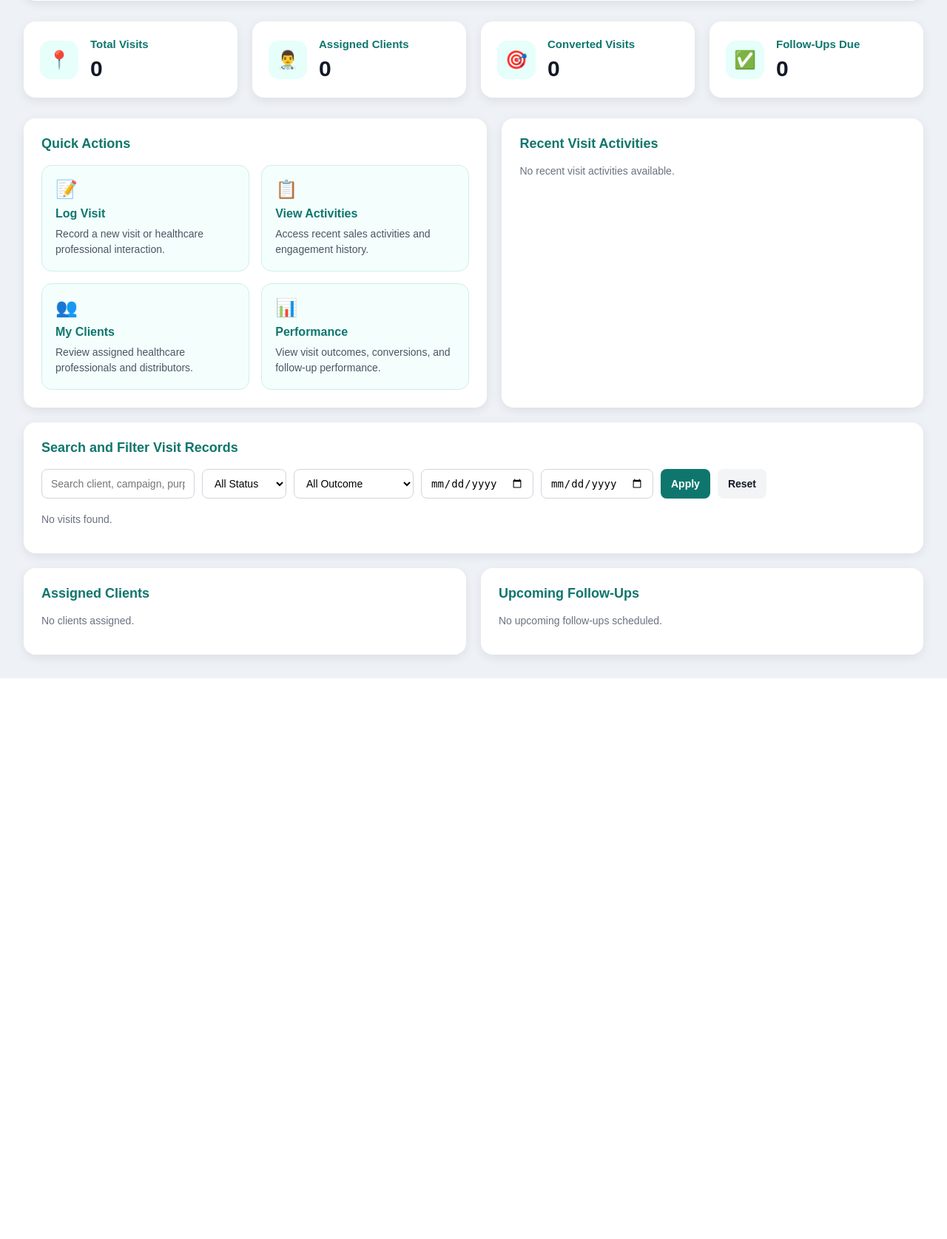
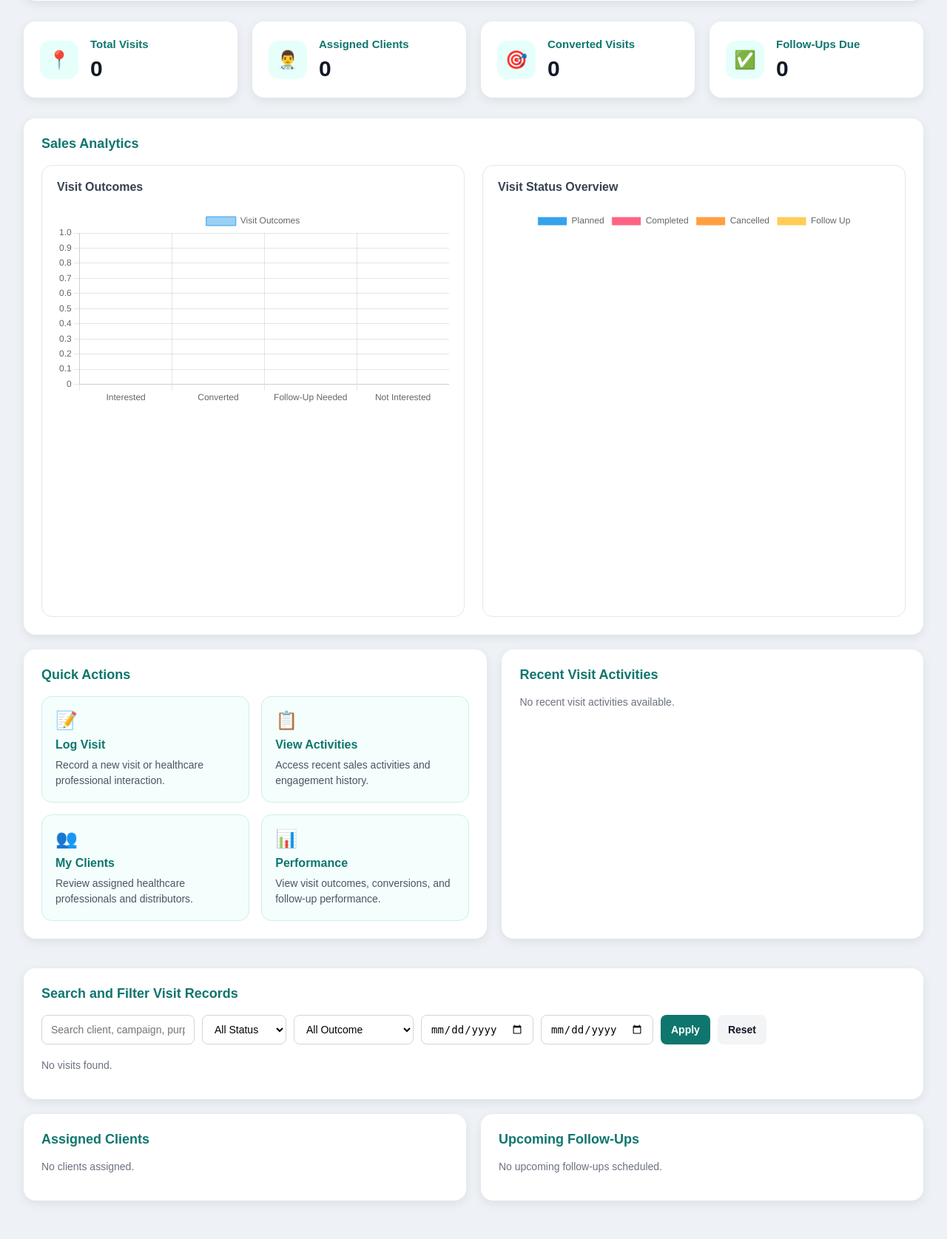
Before and after one commit to itstinaa/pharmaceutical-crm, a Django app: page /dashboard/sales/ in a window 1280 px wide. Shown: the part 268-1943 px from the top of the page at 74% size. Before the commit the page ends 1185 px from the top, so only its background shows below. Run offline with Django 5.2, Linux system fonts and the light colour scheme; a user stored in the database is signed in; data comes from the database, SQL or seed files in the repository.

Commit message:
Update dashboard charts

```diff
--- a/templates/dashboard/sales_dashboard.html
+++ b/templates/dashboard/sales_dashboard.html
@@ -4,6 +4,7 @@
     <meta charset="UTF-8">
     <meta name="viewport" content="width=device-width, initial-scale=1.0">
     <title>Sales Dashboard</title>
+
     <style>
         * {
             box-sizing: border-box;
@@ -151,12 +152,31 @@
             padding: 24px;
             border-radius: 16px;
             box-shadow: 0 4px 14px rgba(0, 0, 0, 0.08);
+            margin-bottom: 20px;
         }
 
         .panel h3 {
             margin: 0 0 18px;
             color: #0f766e;
             font-size: 18px;
+        }
+
+        .chart-grid {
+            display: grid;
+            grid-template-columns: repeat(auto-fit, minmax(320px, 1fr));
+            gap: 24px;
+        }
+
+        .chart-box {
+            background: #ffffff;
+            border: 1px solid #e5e7eb;
+            padding: 20px;
+            border-radius: 14px;
+        }
+
+        .chart-box h4 {
+            margin-top: 0;
+            color: #374151;
         }
 
         .action-grid {
@@ -356,6 +376,7 @@
         }
     </style>
 </head>
+
 <body>
 
 <div class="navbar">
@@ -364,6 +385,7 @@
 </div>
 
 <div class="container">
+
     <div class="welcome-box">
         <h1>Welcome, {{ request.user.first_name|default:request.user.email|default:request.user.username }}</h1>
         <p><strong>Role:</strong> {{ request.user.role }}</p>
@@ -415,9 +437,26 @@
         </div>
     </div>
 
+    <div class="panel">
+        <h3>Sales Analytics</h3>
+
+        <div class="chart-grid">
+            <div class="chart-box">
+                <h4>Visit Outcomes</h4>
+                <canvas id="visitOutcomeChart"></canvas>
+            </div>
+
+            <div class="chart-box">
+                <h4>Visit Status Overview</h4>
+                <canvas id="visitStatusChart"></canvas>
+            </div>
+        </div>
+    </div>
+
     <div class="main-grid">
         <div class="panel">
             <h3>Quick Actions</h3>
+
             <div class="action-grid">
                 <a href="{% url 'log_visit' %}" class="action-card">
                     <div class="icon">📝</div>
@@ -459,6 +498,7 @@
                             <th>Created</th>
                         </tr>
                     </thead>
+
                     <tbody>
                         {% for visit in recent_visits %}
                             <tr>
@@ -477,7 +517,7 @@
         </div>
     </div>
 
-        <div class="panel visits-table" id="visit-records" style="margin-bottom: 20px;">
+    <div class="panel visits-table" id="visit-records">
         <h3>Search and Filter Visit Records</h3>
 
         <form method="get" class="filter-form">
@@ -519,10 +559,12 @@
                         <th>Actions</th>
                     </tr>
                 </thead>
+
                 <tbody>
                     {% for visit in visits %}
                         <tr>
                             <td>{{ visit.client.name }}</td>
+
                             <td>
                                 {% if visit.campaign %}
                                     {{ visit.campaign.title }}
@@ -530,10 +572,12 @@
                                     N/A
                                 {% endif %}
                             </td>
+
                             <td>{{ visit.visit_date }}</td>
                             <td><span class="badge">{{ visit.status }}</span></td>
                             <td>{{ visit.outcome|default:"-" }}</td>
                             <td>{{ visit.purpose }}</td>
+
                             <td>
                                 <div class="action-buttons">
                                     <a href="{% url 'edit_visit' visit.id %}" class="edit-btn">Edit</a>
@@ -589,6 +633,7 @@
                             <th>Organisation</th>
                         </tr>
                     </thead>
+
                     <tbody>
                         {% for client in clients %}
                             <tr>
@@ -615,6 +660,7 @@
                             <th>Campaign</th>
                         </tr>
                     </thead>
+
                     <tbody>
                         {% for visit in upcoming_followups %}
                             <tr>
@@ -630,7 +676,57 @@
             {% endif %}
         </div>
     </div>
+
 </div>
+
+<script src="https://cdn.jsdelivr.net/npm/chart.js"></script>
+
+<script>
+    new Chart(document.getElementById('visitOutcomeChart'), {
+        type: 'bar',
+        data: {
+            labels: ['Interested', 'Converted', 'Follow-Up Needed', 'Not Interested'],
+            datasets: [{
+                label: 'Visit Outcomes',
+                data: [
+                    {{ interested_visits|default:0 }},
+                    {{ converted_visits|default:0 }},
+                    {{ follow_up_needed_visits|default:0 }},
+                    {{ not_interested_visits|default:0 }}
+                ],
+                borderWidth: 1
+            }]
+        },
+        options: {
+            responsive: true,
+            scales: {
+                y: {
+                    beginAtZero: true
+                }
+            }
+        }
+    });
+
+    new Chart(document.getElementById('visitStatusChart'), {
+        type: 'doughnut',
+        data: {
+            labels: ['Planned', 'Completed', 'Cancelled', 'Follow Up'],
+            datasets: [{
+                label: 'Visit Status',
+                data: [
+                    {{ planned_visits|default:0 }},
+                    {{ completed_visits|default:0 }},
+                    {{ cancelled_visits|default:0 }},
+                    {{ follow_up_status_visits|default:0 }}
+                ],
+                borderWidth: 1
+            }]
+        },
+        options: {
+            responsive: true
+        }
+    });
+</script>
 
 </body>
 </html>
```
Lines whose indentation alone changed are shown as unchanged.
